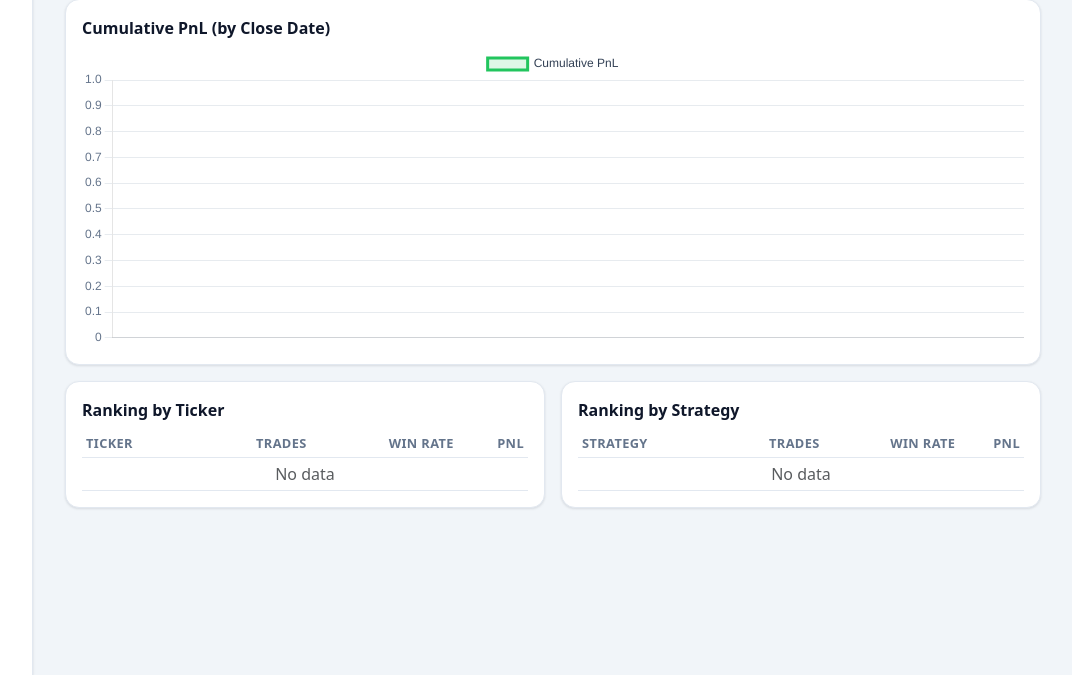
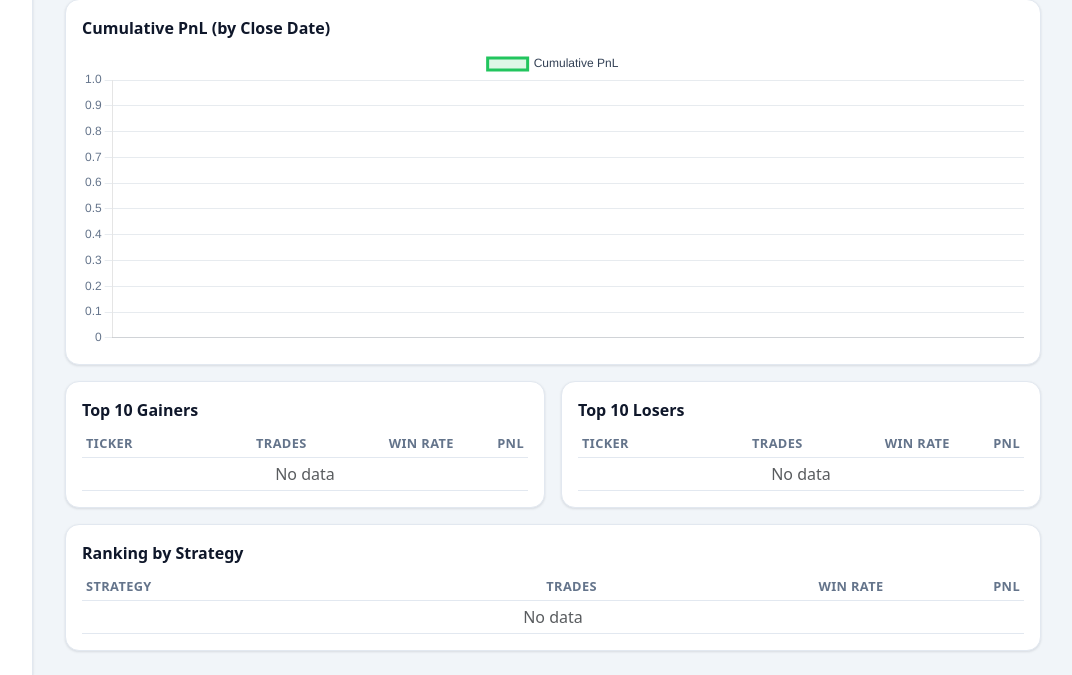
Before and after one commit to khanhkv14/trading_management, a Flask app: page /report in a window 1280 px wide. Shown: the part 658-1333 px from the top of the page, without its empty margins (207-1279 px from the left). Run offline with Flask 3, Linux system fonts and the light colour scheme; the visitor is signed in with stand-in values (Sample User, id 1); tables that the repository leaves empty hold one stand-in row (values such as "Sample post"); some libraries are stand-ins or nearby versions.

Commit message:
them rank cp  thua lo

```diff
--- a/app/main.py
+++ b/app/main.py
@@ -356,6 +356,11 @@ def _compute_report(closed):
           "wr": round(d["win"] / d["n"] * 100, 1) if d["n"] else 0}
          for k, d in g.items()],
         key=lambda x: -x["pnl"])
+    # Tách 2 bảng để dễ soi mã lời/lỗ nhiều nhất và tránh render cả trăm dòng
+    # khi danh mục phình to (nhiều năm giao dịch có thể lên tới hàng trăm mã).
+    # by_pair đã sắp giảm dần theo pnl: đầu danh sách = lời nhất, cuối = lỗ nhất.
+    by_pair_top = [x for x in by_pair if x["pnl"] > 0][:10]
+    by_pair_bottom = [x for x in reversed(by_pair) if x["pnl"] < 0][:10]
 
     # --- Xếp hạng hiệu suất theo CHIẾN LƯỢC giao dịch (chien_luoc) ---
     # Vị thế không khai báo chiến lược gom vào nhóm '—' để không bỏ sót dữ liệu.
@@ -384,6 +389,7 @@ def _compute_report(closed):
         max_win_roi=max_win_roi, max_loss_roi=max_loss_roi,
         eq_labels=eq_labels, eq_cum=eq_cum,
         by_pair=by_pair, by_strategy=by_strategy,
+        by_pair_top=by_pair_top, by_pair_bottom=by_pair_bottom,
     )
 
 
--- a/app/templates/dashboard.html
+++ b/app/templates/dashboard.html
@@ -13,8 +13,8 @@
      trình nạp SPA gỡ mọi <script> khỏi nội dung để chạy tay -> nếu để trong <script>
      thì khi quay lại tab qua SPA dữ liệu sẽ mất. Thuộc tính trên <div> thì sống sót. -->
 <div id="open-live" data-positions='{{ open_rows|tojson }}'>
-  <div class="view-header d-flex align-items-center justify-content-between" style="border:0;padding:0;margin-bottom:.5rem;">
-    <b>Open Positions — Live PnL</b>
+  <div class="view-header d-flex align-items-center justify-content-between" style="border:0;padding:0 2.5rem;margin-bottom:.5rem;">
+    <b>Open Positions</b>
     <span class="text-muted" style="font-size:.8rem;">Nguồn giá: VNDirect · <span id="live-updated">đang tải…</span></span>
   </div>
 
--- a/app/templates/report.html
+++ b/app/templates/report.html
@@ -80,24 +80,42 @@
     <div class="chart-box"><canvas id="cEquity"></canvas></div></div></div>
 </div>
 
-<!-- Ranking: theo Ticker và theo Chiến lược giao dịch (song song) -->
-<div class="row g-3">
+<!-- Ranking theo Ticker: tách Top lời nhất / Top lỗ nhất (mỗi bảng tối đa 10 mã) -->
+<div class="row g-3 mb-3">
   <div class="col-12 col-lg-6"><div class="card p-3 h-100">
-    <b>Ranking by Ticker</b>
+    <b>Top 10 Gainers</b>
     <div class="table-responsive mt-2"><table class="table table-sm table-dark-soft mb-0">
       <thead><tr><th>Ticker</th><th class="text-end">Trades</th><th class="text-end">Win Rate</th><th class="text-end">PnL</th></tr></thead>
       <tbody>
-        {% for x in by_pair %}
+        {% for x in by_pair_top %}
         <tr><td class="fw-semibold">{{ x.ten }}</td><td class="text-end">{{ x.n }}</td>
           <td class="text-end">{{ x.wr }}%</td>
-          <td class="text-end {{ 'win' if x.pnl>=0 else 'loss' }}">{{ x.pnl|fmt }}</td></tr>
+          <td class="text-end win">{{ x.pnl|fmt }}</td></tr>
         {% endfor %}
-        {% if not by_pair %}<tr><td colspan="4" class="text-center text-muted">No data</td></tr>{% endif %}
+        {% if not by_pair_top %}<tr><td colspan="4" class="text-center text-muted">No data</td></tr>{% endif %}
       </tbody>
     </table></div>
   </div></div>
 
   <div class="col-12 col-lg-6"><div class="card p-3 h-100">
+    <b>Top 10 Losers</b>
+    <div class="table-responsive mt-2"><table class="table table-sm table-dark-soft mb-0">
+      <thead><tr><th>Ticker</th><th class="text-end">Trades</th><th class="text-end">Win Rate</th><th class="text-end">PnL</th></tr></thead>
+      <tbody>
+        {% for x in by_pair_bottom %}
+        <tr><td class="fw-semibold">{{ x.ten }}</td><td class="text-end">{{ x.n }}</td>
+          <td class="text-end">{{ x.wr }}%</td>
+          <td class="text-end loss">{{ x.pnl|fmt }}</td></tr>
+        {% endfor %}
+        {% if not by_pair_bottom %}<tr><td colspan="4" class="text-center text-muted">No data</td></tr>{% endif %}
+      </tbody>
+    </table></div>
+  </div></div>
+</div>
+
+<!-- Ranking theo Chiến lược giao dịch -->
+<div class="row g-3">
+  <div class="col-12"><div class="card p-3 h-100">
     <b>Ranking by Strategy</b>
     <div class="table-responsive mt-2"><table class="table table-sm table-dark-soft mb-0">
       <thead><tr><th>Strategy</th><th class="text-end">Trades</th><th class="text-end">Win Rate</th><th class="text-end">PnL</th></tr></thead>
```
